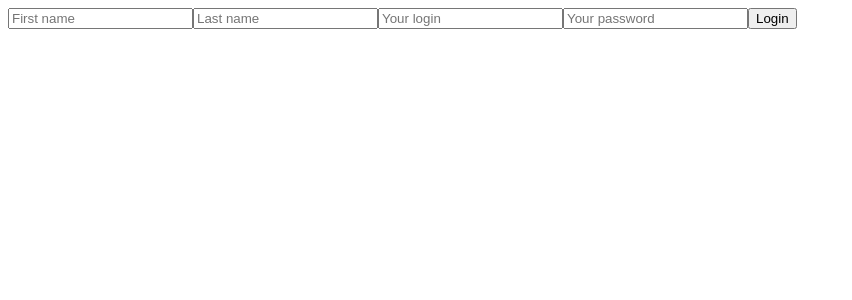
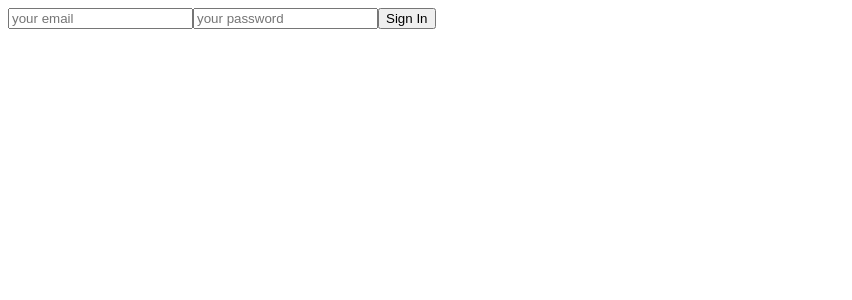
Before and after one commit to NataliiaYakovenko/react-rom-app, a React (Create React App) app: page / in a window 1280 px wide. Shown: the top 300 px of the page, without its empty margins (0-852 px from the left). Built offline with nearby package versions, Linux system fonts and the light colour scheme.

Commit message:
Add home task yup

```diff
--- a/src/App.js
+++ b/src/App.js
@@ -1,5 +1,6 @@
 import React, { Component } from "react";
-import FormSignUp from "./components/FormSignUp/FormSignUp";
+import FormSignIn from "./components/FormSignIn/FormSignIn";
+
 
 class App extends Component {
   constructor(props) {
@@ -9,7 +10,7 @@ class App extends Component {
   }
 
   render() {
-    return <FormSignUp />;
+    return <FormSignIn />;
   }
 }
 
--- /dev/null
+++ b/src/components/FormSignIn/FormSignIn.js
@@ -0,0 +1,61 @@
+import React, { Component } from "react";
+import * as yup from "yup";
+
+const initialState = {
+  email: "",
+  password: "",
+};
+
+const SIGN_IN_SHEMA = yup.object({
+  email: yup.string().required().email(),
+  password: yup
+    .string()
+    .required()
+    .matches(/^(?=.*?[A-Z])(?=.*?[a-z])(?=.*?[0-9])(?=.*?[#?!@$ %^&*-]).{8,}$/),
+});
+
+class FormSignIn extends Component {
+  constructor(props) {
+    super(props);
+
+    this.state = {
+      ...initialState,
+    };
+  }
+
+  submitHandler = (event) => {
+    event.preventDefault();
+    console.log(SIGN_IN_SHEMA.isValidSync(this.state));
+  };
+
+  changeHandler = ({ target: { value, name } }) => {
+    this.setState({
+      [name]: value,
+    });
+  };
+  render() {
+    const { email, password } = this.state;
+    return (
+      <form onSubmit={this.submitHandler}>
+        <input
+          type="text"
+          value={email}
+          placeholder="your email"
+          name="email"
+          onChange={this.changeHandler}
+        />
+        <input
+          type="text"
+          value={password}
+          placeholder="your password"
+          name="password"
+          onChange={this.changeHandler}
+        />
+
+        <button>Sign In</button>
+      </form>
+    );
+  }
+}
+
+export default FormSignIn;
--- a/src/components/FormSignUp/FormSignUp.js
+++ b/src/components/FormSignUp/FormSignUp.js
@@ -80,3 +80,8 @@ class FormSignUp extends Component {
 }
 
 export default FormSignUp;
+
+/*
+Зробити компоненту входу
+Провести валідацію з використанням Yup
+*/
```
